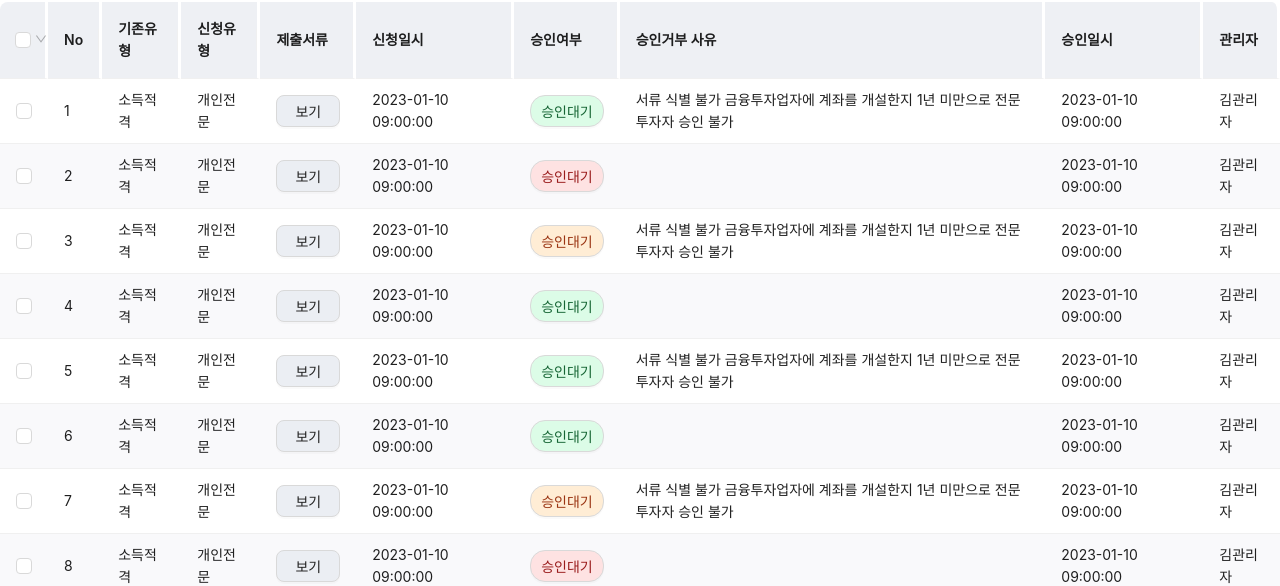
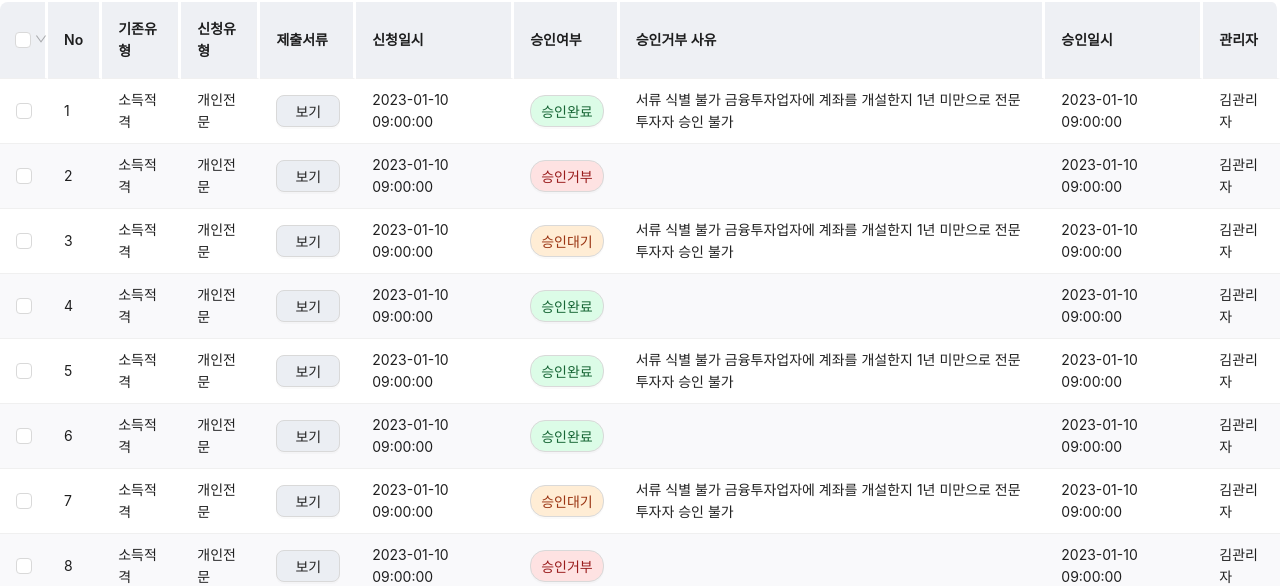
Before and after one commit to adeel146/must-fintech-test, a React (Create React App) app: page / in a window 1280 px wide. Shown: the part 214-800 px from the top of the page. Built offline with nearby package versions, Linux system fonts and the light colour scheme.

Commit message:
update text

```diff
--- a/src/utilis/constants.js
+++ b/src/utilis/constants.js
@@ -57,7 +57,7 @@ export const columns = [
             padding: "5px 10px",
           }}
         >
-          승인대기
+          승인거부
         </Button>
       ) : text === 2 ? (
         <Button
@@ -68,7 +68,7 @@ export const columns = [
             padding: "5px 10px",
           }}
         >
-          승인대기
+          승인완료
         </Button>
       ) : (
         ""
```
